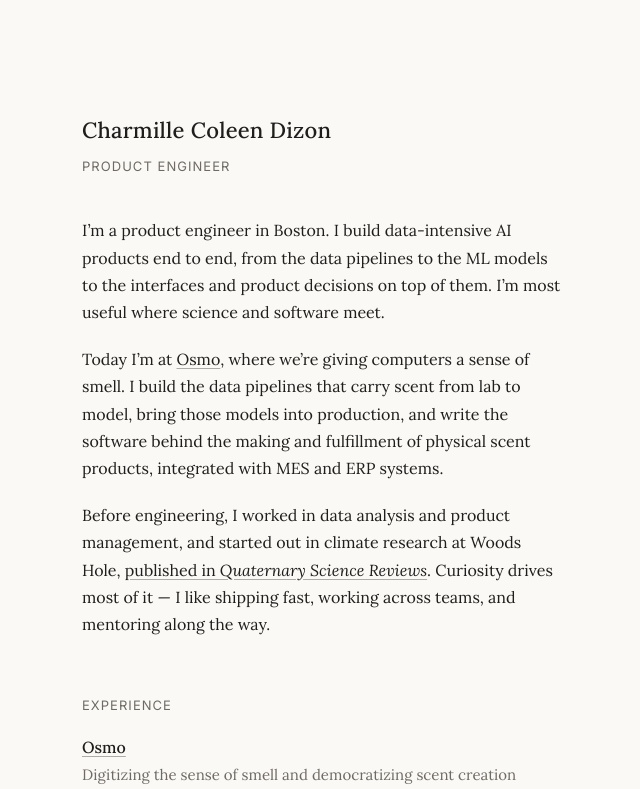
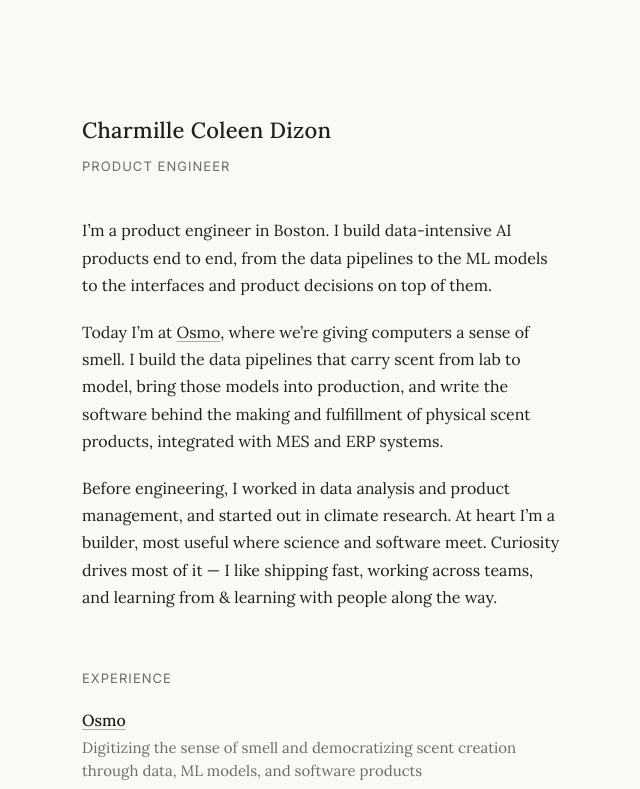
Before and after one commit to cdizon239/charmille, a React (Vite) app: page / in a window 1280 px wide. Shown: the top 789 px of the page, without its empty margins (318-958 px from the left). Built offline with nearby package versions, Linux system fonts and the light colour scheme.

Commit message:
Move science/software line to closing, add builder framing

```diff
--- a/src/App.tsx
+++ b/src/App.tsx
@@ -10,8 +10,7 @@
         <p>
           I&rsquo;m a product engineer in Boston. I build data-intensive AI
           products end to end, from the data pipelines to the ML models to
-          the interfaces and product decisions on top of them. I&rsquo;m most
-          useful where science and software meet.
+          the interfaces and product decisions on top of them.
         </p>
         <p>
           Today I&rsquo;m at <a href="https://www.osmo.ai/">Osmo</a>, where
@@ -23,12 +22,10 @@
         </p>
         <p>
           Before engineering, I worked in data analysis and product
-          management, and started out in climate research at Woods Hole,{' '}
-          <a href="https://www.sciencedirect.com/science/article/abs/pii/S0277379121003334">
-            published in <em>Quaternary Science Reviews</em>
-          </a>
-          . Curiosity drives most of it &mdash; I like shipping fast, working
-          across teams, and mentoring along the way.
+          management, and started out in climate research. At heart I&rsquo;m
+          a builder, most useful where science and software meet. Curiosity
+          drives most of it &mdash; I like shipping fast, working across
+          teams, and learning from &amp; learning with people along the way.
         </p>
       </section>
 
```
